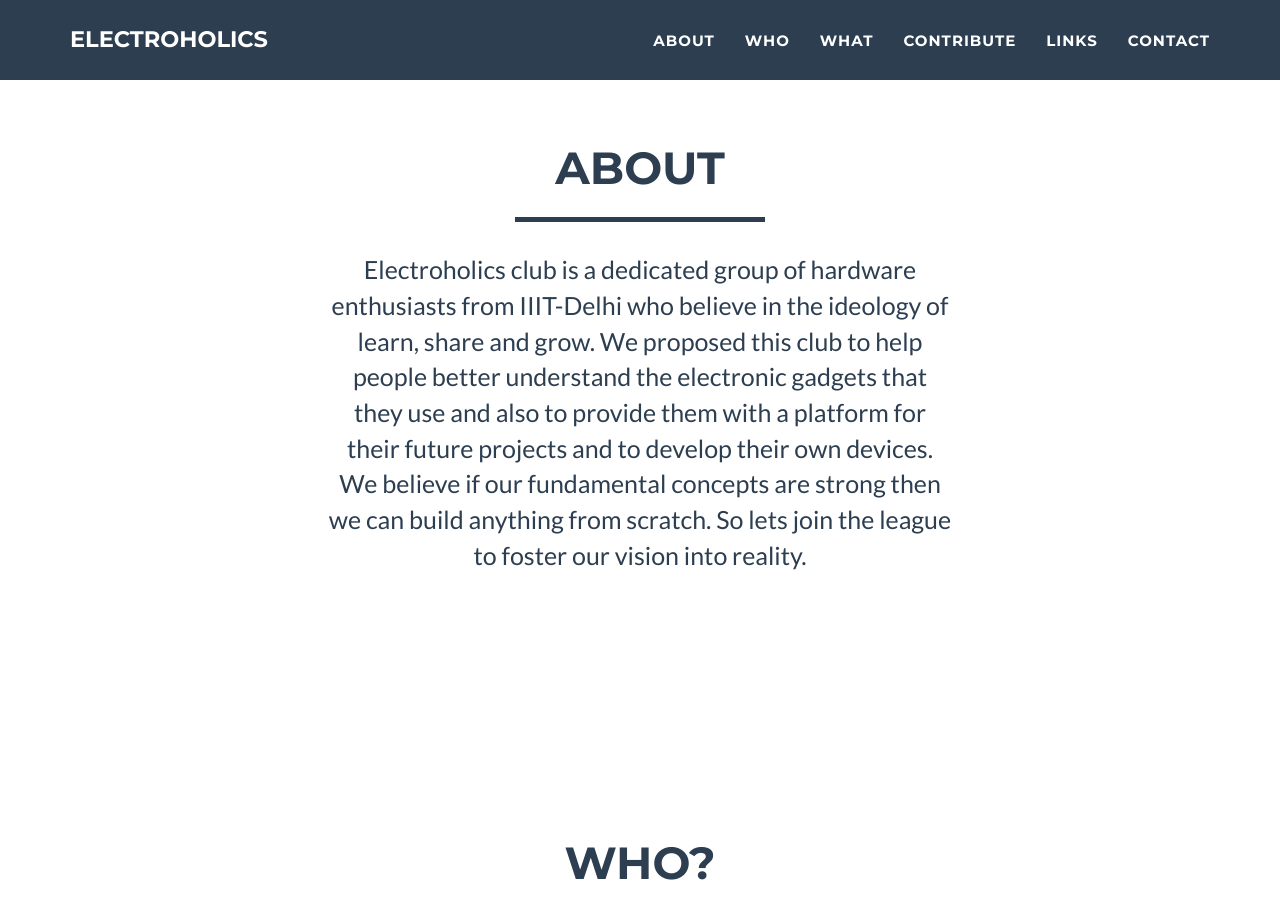
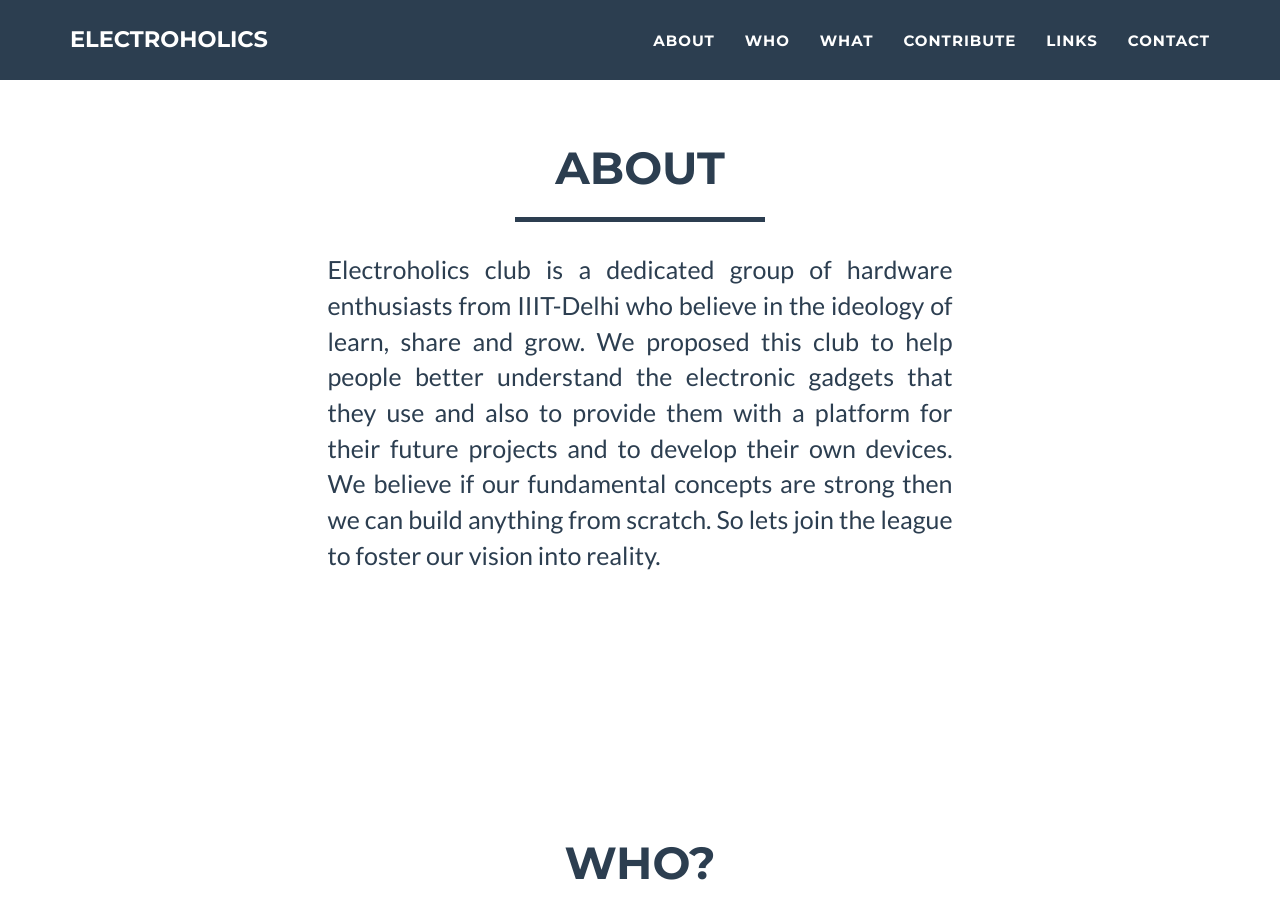
Before and after one commit to Electroholics/previous-website, a Jekyll site: the page built from index.html, in a window 1280 px wide and 900 px high, scrolled down 754 px. Built offline with Jekyll 4.4.1, drawn with Linux system fonts in a browser that asks for light colours.

Commit message:
alignment changed 2

```diff
--- a/_includes/portfolio_grid.html
+++ b/_includes/portfolio_grid.html
@@ -9,7 +9,7 @@
                 </div>
                 <div class="row">
                 <div class="col-sm-3"></div>
-                <div class="col-sm-6" style="font-size: 25px" align="center">Electroholics club is a dedicated group of hardware enthusiasts from IIIT-Delhi who believe in the ideology of learn, share and grow. We proposed this club to help people better understand the electronic gadgets that they use and also to provide them with a platform for their future projects and to develop their own devices. We believe if our fundamental concepts are strong then we can build anything from scratch. So lets join the league to foster our vision into reality.
+                <div class="col-sm-6" style="font-size: 25px" align="justify">Electroholics club is a dedicated group of hardware enthusiasts from IIIT-Delhi who believe in the ideology of learn, share and grow. We proposed this club to help people better understand the electronic gadgets that they use and also to provide them with a platform for their future projects and to develop their own devices. We believe if our fundamental concepts are strong then we can build anything from scratch. So lets join the league to foster our vision into reality.
                  </div>
 
                  <div class="col-sm-3"></div>
```
